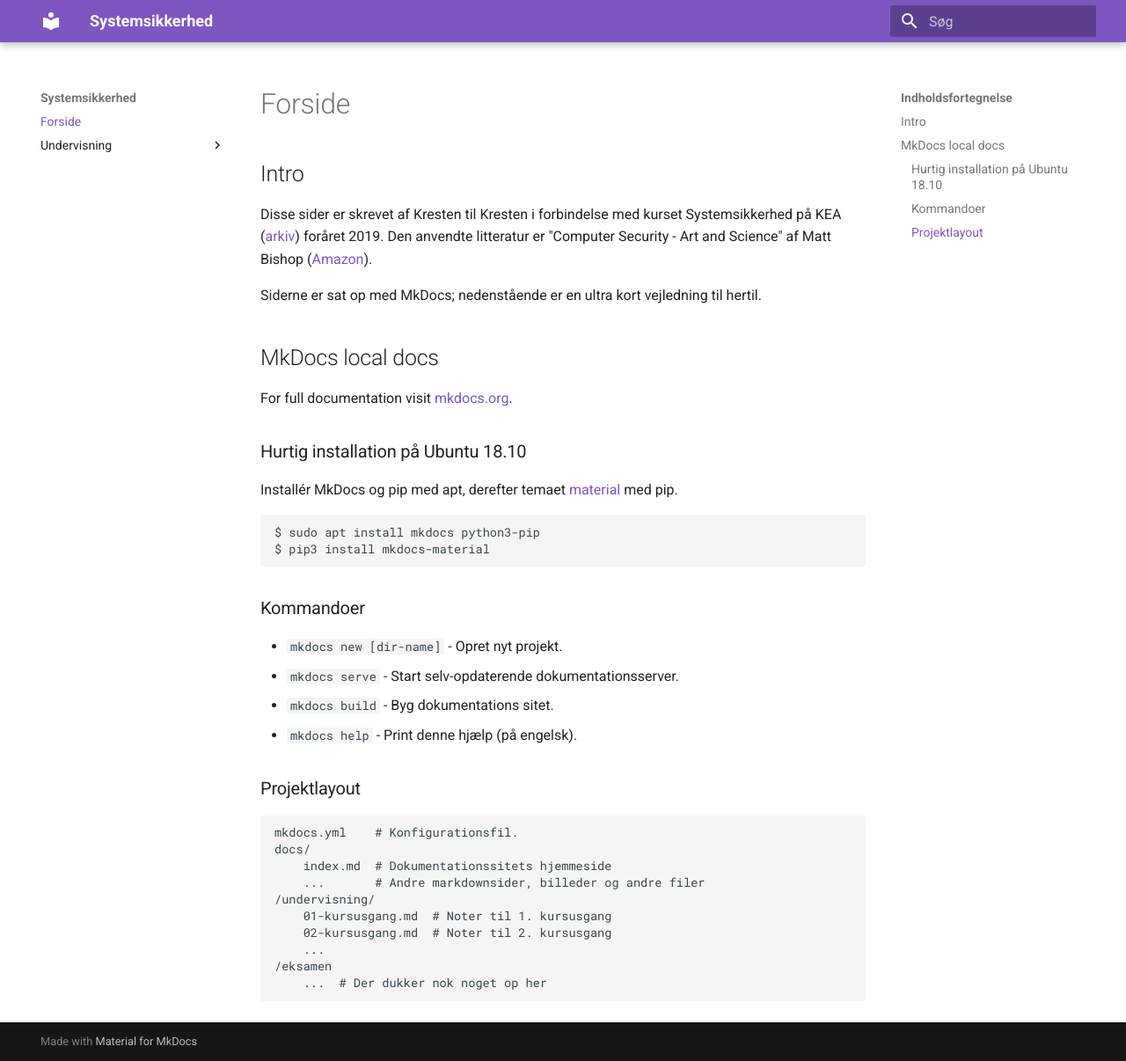
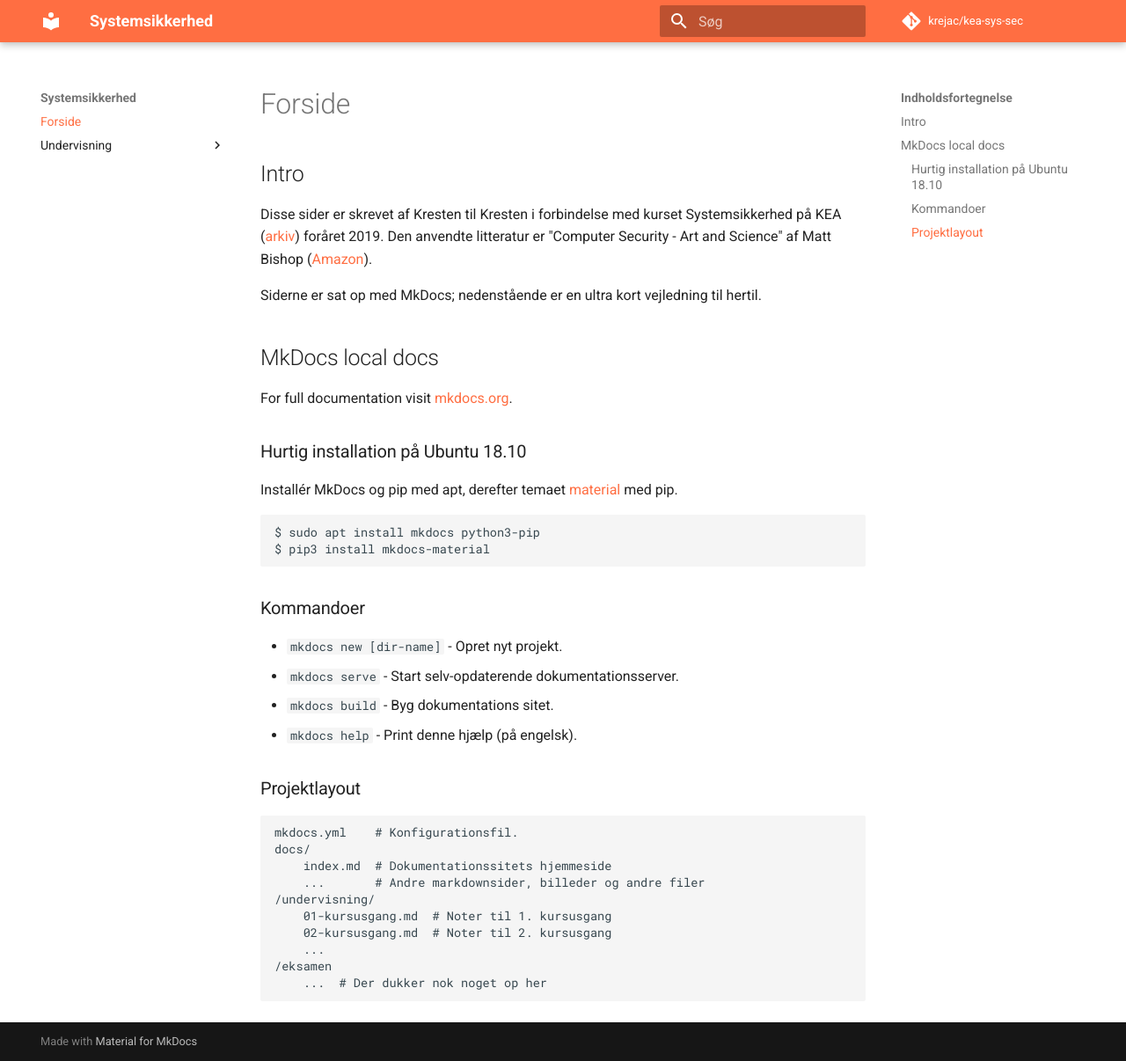
Before and after one commit to krejac/kea-sys-sec, an MkDocs documentation site: the page built from docs/index.md, in a window 1280 px wide and 1206 px high. Shown: the whole window at 88% size. Built offline with MkDocs 1.6.1 and Material for MkDocs 9.7.7, drawn with Linux system fonts in a browser that asks for light colours; comment, search, counter and statistics services are not loaded.

Commit message:
Color changed and GH-link added

```diff
--- a/mkdocs.yml
+++ b/mkdocs.yml
@@ -1,13 +1,16 @@
 site_name: Systemsikkerhed
-
-
 
 theme:
   name: 'material'
   palette:
-    primary: 'deep purple'
-    accent: 'blue'
+    primary: 'deep orange'
+    accent: 'orange'
   language: 'da'
+
+# Repository
+repo_name: krejac/kea-sys-sec
+repo_url: https://github.com/krejac/kea-sys-sec
+edit_uri: ""
 
 markdown_extensions:
   - admonition
```
